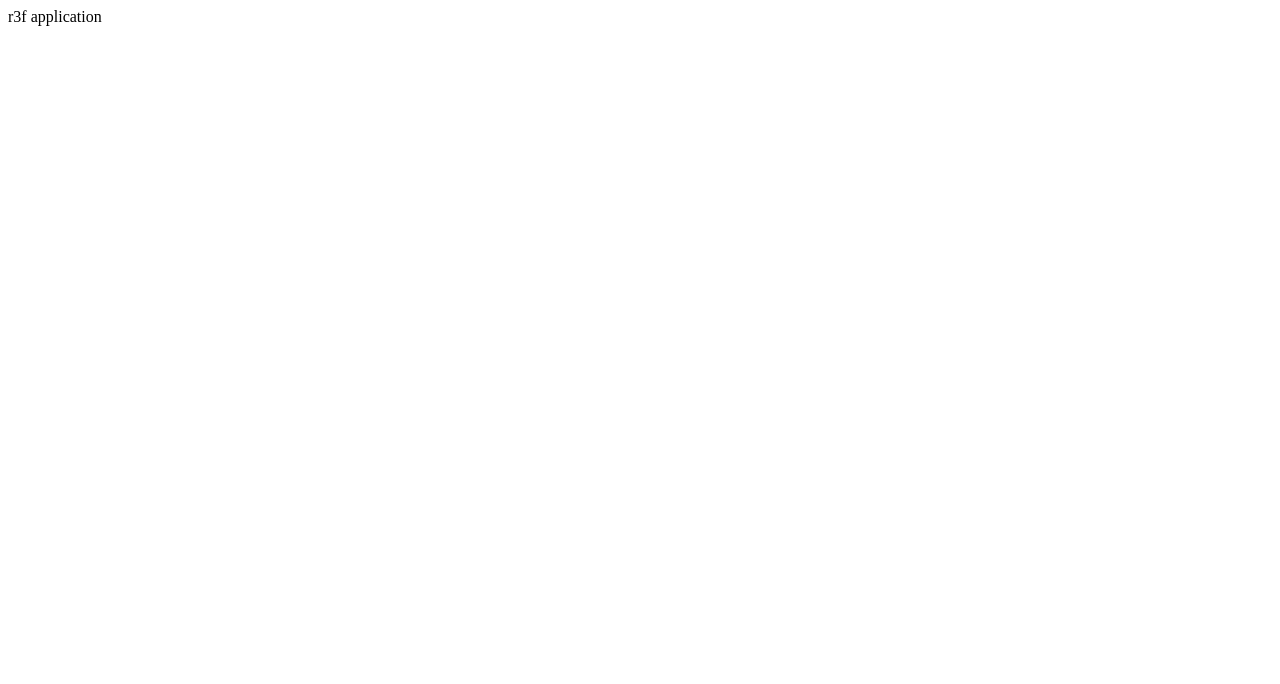
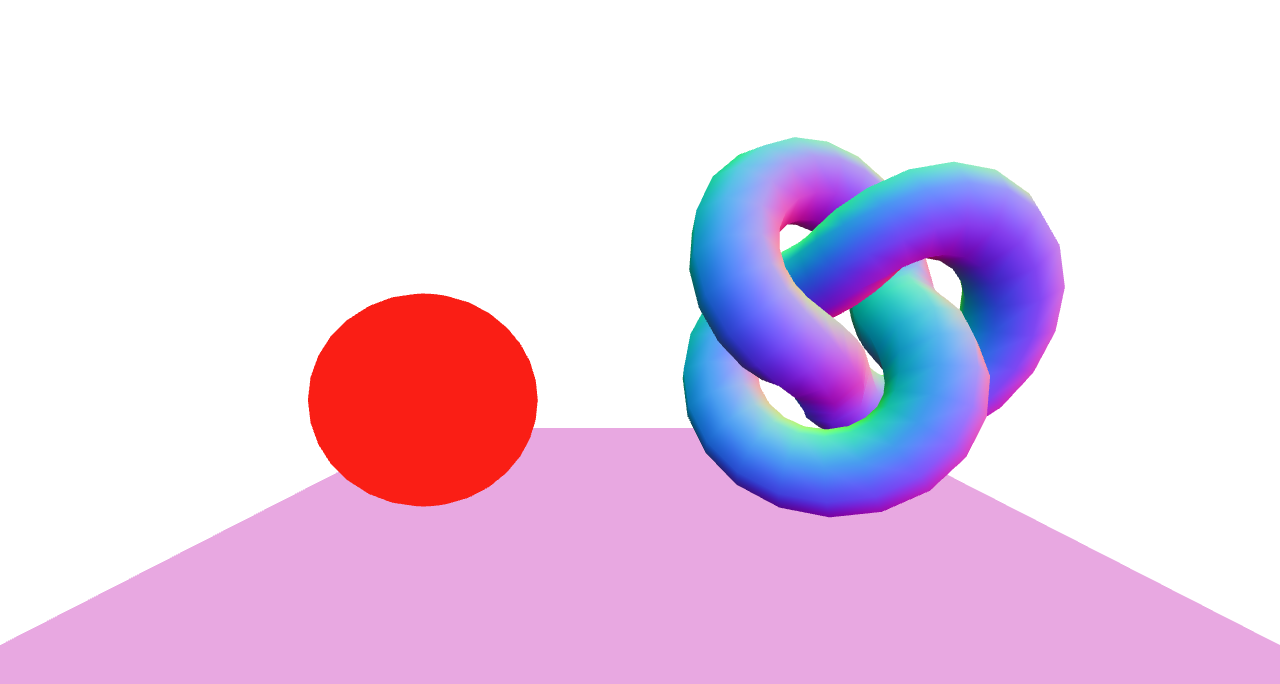
Before and after one commit to 0xjosiah/42-first-r3f-app, a JavaScript app: page / in a window 1280 px wide. Shown: the top 684 px of the page. Built offline with nearby package versions, Linux system fonts and the light colour scheme.

Commit message:
adds sphere, torus knot, and plane to scene

```diff
--- a/src/App.js
+++ b/src/App.js
@@ -1,7 +1,25 @@
+import { Canvas } from '@react-three/fiber'
+
 export default function App() {
+
     return (
-        <>
-            r3f application
-        </>
+        <Canvas>
+
+            <mesh position={ [2, .75, 0] } >
+                <torusKnotGeometry />
+                <meshNormalMaterial />
+            </mesh>
+
+            <mesh position-x={-2}>
+                <sphereGeometry />
+                <meshBasicMaterial color={0xff1200} />
+            </mesh>
+
+            <mesh position={ [ 0, -1, 0 ] } rotation-x={ Math.PI * -.45 } scale={7} >
+                <planeGeometry />
+                <meshBasicMaterial color={0xfa90fc} />
+            </mesh>
+
+        </Canvas>
     )
 }
--- a/src/index.js
+++ b/src/index.js
@@ -1,3 +1,4 @@
+import './styles.css'
 import ReactDOM from 'react-dom/client'
 import App from './App'
 
--- a/src/styles.css
+++ b/src/styles.css
@@ -0,0 +1,10 @@
+html,
+body,
+#root {
+    position: fixed;
+    top: 0;
+    left: 0;
+    width: 100%;
+    height: 100%;
+    overflow: hidden;
+}
```
